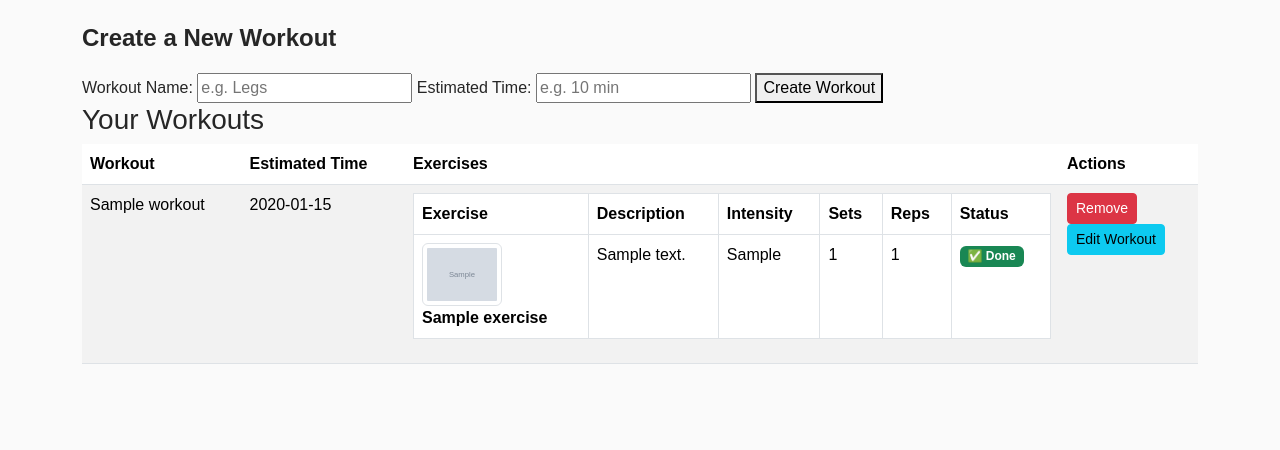
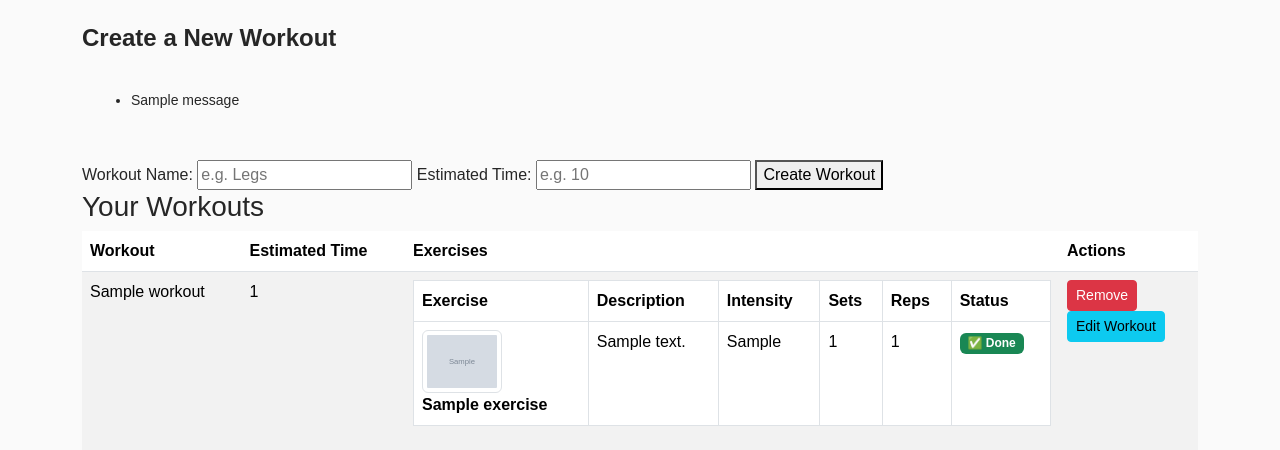
Before and after one commit to aysinakpinar/team_project_galaxy, a Flask app: page /workout/create in a window 1280 px wide. Shown: the part 56-506 px from the top of the page. Run offline with Flask 3, Linux system fonts and the light colour scheme; the visitor is signed in with stand-in values (Sample User, id 1); tables that the repository leaves empty hold one stand-in row (values such as "Sample post"); grey boxes marked "Sample" are stand-in pictures; one stand-in notice (Sample message) is shown; parts of the project's set-up code (start-up, migrations or seed data) failed here and were passed over.

Commit message:
estimated time in exercises is now integer

```diff
--- a/blueprints/workout.py
+++ b/blueprints/workout.py
@@ -76,18 +76,31 @@ def create_workout():
     if not user_id:
         flash("You must be logged in to create a workout.", "danger")
         return redirect(url_for("auth.login"))
+
     if request.method == "POST":
         workout_name = request.form.get("workout_name")
-        estimated_time = request.form.get("estimated_time", "30 min")
+        estimated_time = request.form.get("estimated_time", "10")  # Default value to '30' if not provided
+
+        # Check if the estimated_time is a valid integer
+        if not estimated_time.isdigit():  # Check if the value contains only digits
+            flash("Estimated time must be a valid number.", "danger")
+            return redirect(url_for("workout.create_workout"))
+
+        estimated_time = int(estimated_time)  # Convert the string to an integer
+
         if not workout_name:
             flash("Workout name is required!", "warning")
             return redirect(url_for("workout.create_workout"))
+
+        # Create the new workout
         new_workout = WorkoutModel(name=workout_name, estimated_time=estimated_time, user_id=user_id)
         db.session.add(new_workout)
         db.session.commit()
+
         session["workout_id"] = new_workout.id
         flash(f'Workout "{workout_name}" created successfully! Now add exercises.', "success")
         return redirect(url_for("workout.create_workout"))
+
     current_user = UserModel.query.get(user_id)
     user_workouts = current_user.workouts if current_user else []
     return render_template("create_workout.html", user=current_user, user_workouts=user_workouts)
--- a/models/workout.py
+++ b/models/workout.py
@@ -10,7 +10,7 @@ class WorkoutModel(db.Model):
 
     id = db.Column(db.Integer, primary_key=True, autoincrement=True)
     name = db.Column(db.String(200), nullable=False, unique=False)
-    estimated_time = db.Column(db.String(50), nullable=False)
+    estimated_time = db.Column(db.Integer, nullable=False)  # Change to Integer
     created_at = db.Column(db.DateTime, default=datetime.utcnow)
     updated_at = db.Column(db.DateTime, default=datetime.utcnow, onupdate=datetime.utcnow)
     user_id = db.Column(db.Integer, db.ForeignKey("users.id", ondelete="CASCADE"), nullable=False)
--- a/templates/create_workout.html
+++ b/templates/create_workout.html
@@ -2,12 +2,27 @@
 
 {% block content %}
 <h1>Create a New Workout</h1>
+
+<!-- Show flash messages specific to this page -->
+{% with messages = get_flashed_messages() %}
+    {% if messages %}
+        <div class="alert alert-dismissible fade show" role="alert">
+            <ul>
+                {% for message in messages %}
+                    <li>{{ message }}</li>
+                {% endfor %}
+            </ul>
+        </div>
+    {% endif %}
+{% endwith %}
+
+<!-- Workout Creation Form -->
 <form method="POST">
     <label for="workout_name">Workout Name:</label>
     <input type="text" name="workout_name" required placeholder="e.g. Legs">
 
     <label for="estimated_time">Estimated Time:</label>
-    <input type="text" name="estimated_time" placeholder="e.g. 10 min">
+    <input type="text" name="estimated_time" required placeholder="e.g. 10">
 
     <button type="submit">Create Workout</button>
 </form>
```
